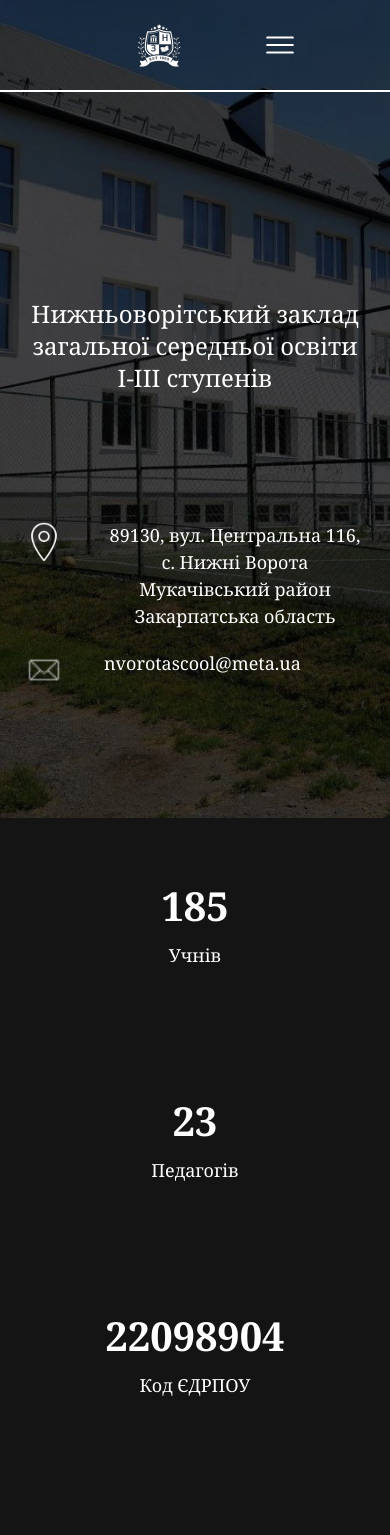
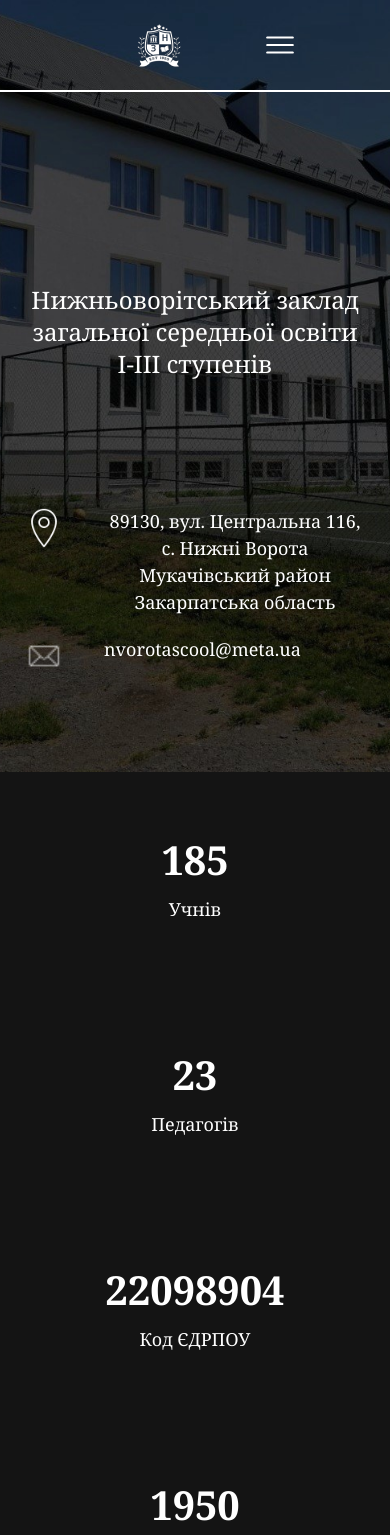
Before and after one commit to gviktoriia/nvorotaschool, a Next.js app: page / in a window 390 px wide. Shown: the top 1535 px of the page. Built offline with nearby package versions, Linux system fonts and the light colour scheme.

Commit message:
small fix navbar-spacing

```diff
--- a/src/app/layout.tsx
+++ b/src/app/layout.tsx
@@ -39,7 +39,6 @@ export default function RootLayout({
   return (
     <html lang="uk">
       <body className="bg-transparent">
-        <Navbar />
         <main>{children}</main>
         <Footer />
       </body>
--- a/src/components/Hero/Hero.tsx
+++ b/src/components/Hero/Hero.tsx
@@ -1,22 +1,24 @@
 "use client";
 import Image from "next/image";
+import Navbar from "./Navbar";
 
 const Hero = () => {
   return (
     <section
-      className="max-container padding-container flex flex-col justify-center items-center z-0 top-0 absolute"
+      className="max-container relative"
       style={{
-        height: "100vh",
         backgroundImage: 'url("School photo_1.jpg")',
         backgroundSize: "cover",
         backgroundPosition: "top",
         width: "100%",
       }}
     >
-      <h1 className="text-white regular-40 text-center justify-center max-w-lg mt-36 xs:text-2xl sm:text-5xl md:text-5xl lg:text-5xl">
+      <Navbar />
+      <div className="padding-container flex flex-col justify-center items-center z-0">
+        <h1 className="text-white regular-40 text-center justify-center max-w-lg mt-48 xs:text-2xl sm:text-5xl md:text-5xl lg:text-5xl z-0">
           Нижньоворітський заклад загальної середньої освіти І-ІІІ ступенів
         </h1>
-      <div className="mt-32">
+        <div className="mt-32 mb-24">
           <div className="flex column">
             <Image
               src="/location.png"
@@ -43,6 +45,7 @@ const Hero = () => {
             </p>
           </div>
         </div>
+      </div>
     </section>
   );
 };
--- a/src/components/Hero/Navbar.tsx
+++ b/src/components/Hero/Navbar.tsx
@@ -11,7 +11,7 @@ const Navbar = () => {
     setIsMenuOpen(!isMenuOpen);
   };
   return (
-    <nav className="flexCenter max-container padding-container relative z-30 py-5 gap-20 bg-transparent border-y-white border-b-2">
+    <nav className="flexCenter max-container padding-container relative py-5 gap-20 z-50 bg-transparent border-y-white border-b-2">
       <Link href="/" className="ml-10">
         <Image src="/Logo School 2.png" alt="Лого" width={50} height={50} />
       </Link>
@@ -39,7 +39,7 @@ const Navbar = () => {
       />
 
       {isMenuOpen && (
-        <div className="absolute top-0 left-0 w-full min-h-full bg-black z-50 flex flex-col justify-center items-center">
+        <div className="absolute top-0 left-0 w-full min-h-full bg-black z-50 flex flex-col justify-center items-center overflow-clip">
           <div className="flex justify-end w-full px-6 mt-8">
             <Image
               src={"/icon_cross.png"}
@@ -50,7 +50,7 @@ const Navbar = () => {
               className="cursor-pointer"
             />
           </div>
-          <div className="flex flex-col gap-6 text-white text-center mb-8">
+          <div className="flex flex-col gap-6 text-white text-center mb-8 z-50">
             {NAV_LINKS.map((link) => (
               <Link
                 key={link.key}
--- a/src/components/Statistics/Statistics.tsx
+++ b/src/components/Statistics/Statistics.tsx
@@ -3,10 +3,9 @@
 const Statistics = () => {
   return (
     <section
-      className="max-container padding-container flex flex-col justify-center items-center relative z-0 "
+      className="max-container padding-container flex flex-col justify-center items-center relative"
       style={{
         backgroundColor: "#141414",
-        marginTop: "86vh",
       }}
     >
       <div className="flex flex-wrap lg:flex-nowrap justify-center gap-x-32 gap-y-32 mt-16 mb-16 mr-5 ml-5">
```
Also changed, not shown: 3 other files (tests, documents, lock files or other folders). Lines whose indentation alone changed are shown as unchanged.
